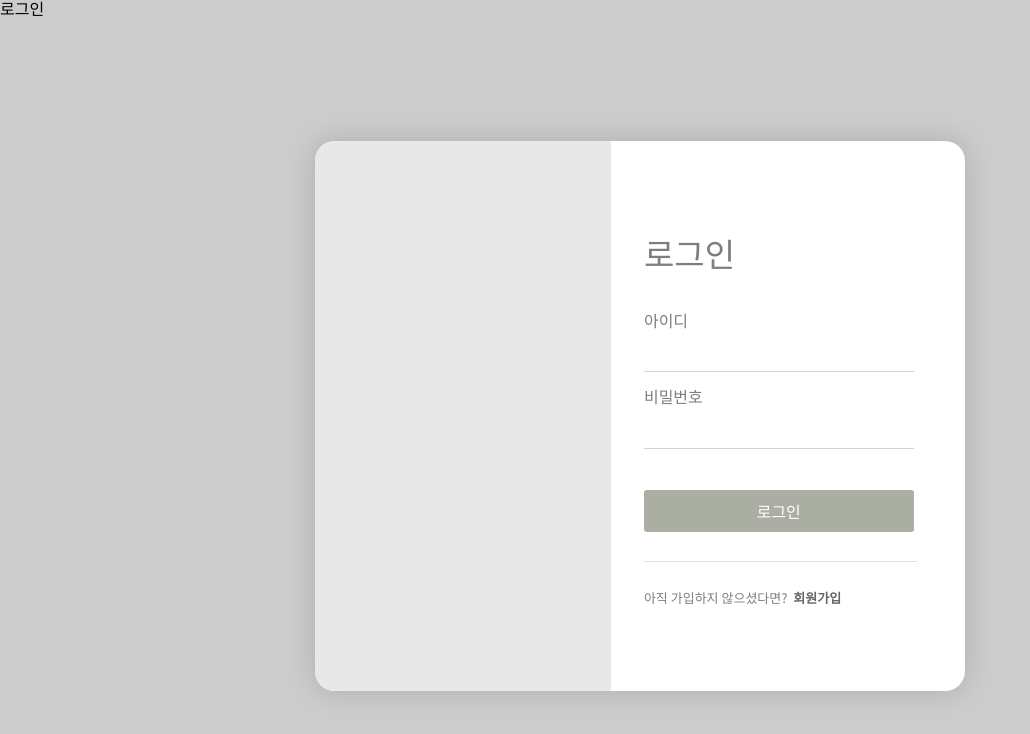
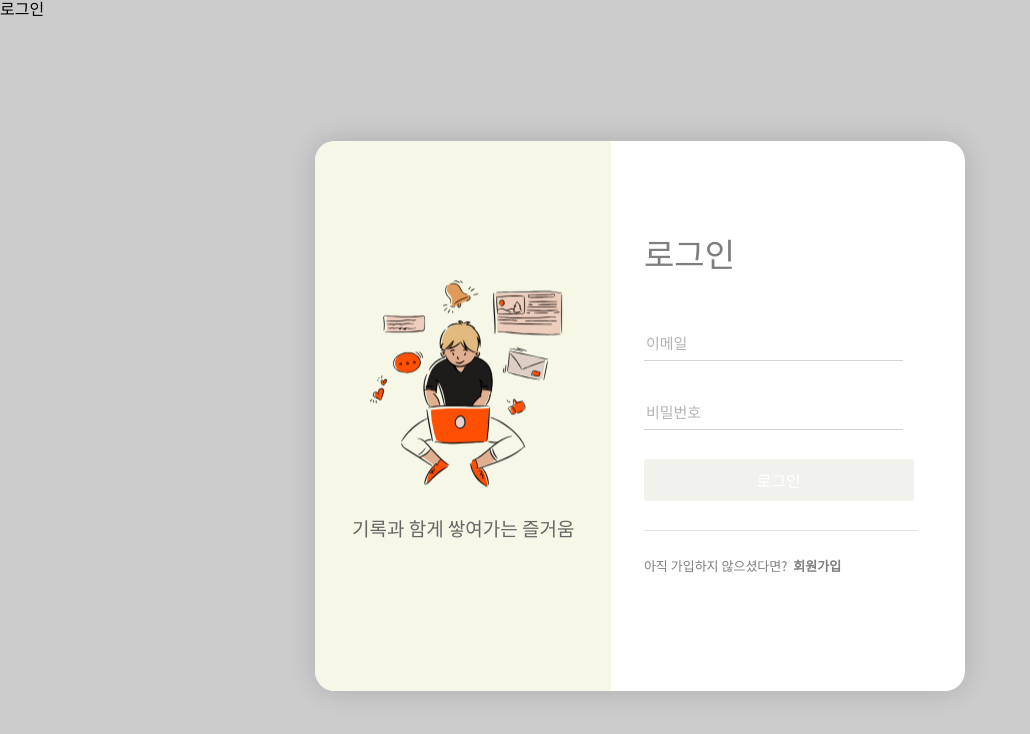
Before and after one commit to SangYunLeee/blog-frontend, a React (Create React App) app: page /login in a window 1280 px wide. Both pictures are taken after a click on the button "로그인". Shown: the top 734 px of the page, without its empty margins (0-1030 px from the left). Built offline with nearby package versions, Linux system fonts and the light colour scheme.

Commit message:
ADD: 로그인 기능 구현

```diff
--- a/package.json
+++ b/package.json
@@ -7,6 +7,7 @@
     "@testing-library/react": "^13.4.0",
     "@testing-library/user-event": "^13.5.0",
     "@types/jest": "^27.5.2",
+    "dotenv": "^16.0.3",
     "eslint": "^8.2.0",
     "eslint-config-react-app": "^7.0.1",
     "react": "^18.2.0",
--- a/src/components/Login/Login.module.scss
+++ b/src/components/Login/Login.module.scss
@@ -1,3 +1,11 @@
+@keyframes up-down {
+  from {
+    transform: translateY(60%);
+  }
+  to {
+    transform: translateY(65%);
+  }
+}
 .container {
   align-items: center;
   width: 100%;
@@ -30,11 +38,22 @@
 
   .image {
     width: 48%;
-    background-color: rgb(232, 232, 232);
+    background-color: #f7f7e8;
     height: 100%;
     align-items: flex-start;
     border-top-left-radius: 20px;
     border-bottom-left-radius: 20px;
+    .mainImage {
+      width: 100%;
+      animation: up-down 1.4s infinite ease-in-out alternate;
+    }
+    .slogan {
+      margin-top: 52%;
+      font-size: 19px;
+      font-weight: 300;
+      color: #666666;
+      text-align: center;
+    }
   }
   .title {
     width: 52%;
@@ -50,12 +69,22 @@
     .loginBtn {
       width: 80%;
       text-align: center;
-      background-color: #abaea3;
+      background-color: #c7cfb7;
       padding: 4% 2%;
       margin-top: 9%;
       color: rgb(255, 255, 255);
       border-radius: 3px;
       cursor: pointer;
+      &:disabled {
+        cursor: default;
+        background-color: #f2f2ec;
+        &:hover {
+          background-color: #f2f2ec;
+        }
+      }
+      &:hover {
+        background-color: #9dad7f;
+      }
     }
 
     .horizonLine {
@@ -74,7 +103,7 @@
     .signUpBtn {
       font-size: 13px;
       margin-top: 9%;
-      color: #666666;
+      color: #7e7e7e;
       font-weight: 600;
       cursor: pointer;
     }
--- a/src/components/Login/Login.tsx
+++ b/src/components/Login/Login.tsx
@@ -1,28 +1,84 @@
 import React, { useState } from 'react';
+import LoginInput from '../LoginInput/LoginInput';
+import SignUp from '../SignUp/SignUp';
 import css from './Login.module.scss';
-import LoginInput from '../LoginInput/LoginInput';
 
 const Login = () => {
-  const [open, isOpen] = useState<boolean>(false);
+  const [open, setOpen] = useState<boolean>(false); //헤더 만들어지면 헤더에 가야하는 불리언 10번줄도
+  const [singUpOpen, setSingUpOpen] = useState<boolean>(false);
+  const [id, setId] = useState<string>('');
+  const [pw, setPw] = useState<string>('');
+
+  const handleLogin = () => {
+    fetch(`${process.env.REACT_APP_API_URL}/login`, {
+      method: 'POST',
+      headers: {
+        'Content-Type': 'application/json'
+      },
+      body: JSON.stringify({
+        email: id,
+        password: pw
+      })
+    })
+      .then((response) => response.json())
+      .then((result) => {
+        if (result.token !== undefined) {
+          localStorage.setItem('token', result.token);
+          setOpen(false);
+        } else {
+          alert('아이디와 비밀번호를 확인해 주세요');
+        }
+      });
+  };
 
   return (
     <div>
-      <button onClick={() => isOpen(!open)}>로그인</button>
+      <button onClick={() => setOpen(!open)}>로그인</button>
       {open && (
         <div className={css.container}>
           <div className={css.content}>
-            <div className={css.image} />
-            <div className={css.title}>
-              <h2 className={css.login}>로그인</h2>
-              <LoginInput text="아이디" type="text" />
-              <LoginInput text="비밀번호" type="password" />
-              <button className={css.loginBtn}>로그인</button>
-              <div className={css.horizonLine} />
-              <p className={css.question}>아직 가입하지 않으셨다면? </p>
-              <button className={css.signUpBtn}>&nbsp;&nbsp;회원가입</button>
-            </div>
+            {!singUpOpen ? (
+              <>
+                <div className={css.image}>
+                  <img
+                    className={css.mainImage}
+                    src="image/blog.svg"
+                    alt="main pic"
+                  />
+                  <h5 className={css.slogan}>기록과 함게 쌓여가는 즐거움</h5>
+                </div>
+                <div className={css.title}>
+                  <h2 className={css.login}>로그인</h2>
+                  <LoginInput text="이메일" type="text" setFunc={setId} />
+                  <LoginInput text="비밀번호" type="password" setFunc={setPw} />
+                  <button
+                    className={css.loginBtn}
+                    onClick={() => handleLogin()}
+                    disabled={!(id.length > 0 && pw.length > 0)}
+                  >
+                    로그인
+                  </button>
+                  <div className={css.horizonLine} />
+                  <p className={css.question}>아직 가입하지 않으셨다면? </p>
+                  <button
+                    className={css.signUpBtn}
+                    onClick={() => setSingUpOpen(!singUpOpen)}
+                  >
+                    &nbsp;&nbsp;회원가입
+                  </button>
+                </div>
+              </>
+            ) : (
+              <SignUp />
+            )}
           </div>
-          <div className={css.backdrop} onClick={() => isOpen(!open)} />
+          <div
+            className={css.backdrop}
+            onClick={() => {
+              setOpen(false);
+              setSingUpOpen(false);
+            }}
+          />
         </div>
       )}
     </div>
--- a/src/components/LoginInput/LoginInput.module.scss
+++ b/src/components/LoginInput/LoginInput.module.scss
@@ -1,11 +1,41 @@
-.loginInput{
-    border-bottom: solid 1px #d3d3d3;
-    width: 80%;
-    margin-bottom: 4%;
-    padding: 3% 2%;
+.loginInput {
+  border-bottom: solid 1px #d3d3d3;
+  width: 80%;
+  padding: 20px 0px 4px 2px;
+  color: #6f6f6f;
+  &:focus + .labelName .contentName,
+  &:valid + .labelName .contentName {
+    transform: translateY((-150%));
+    font-size: 13px;
+    color: #6d6d6d;
+  }
 }
-.inputLabel{
-   display: block;
-   margin-top: 1%;
-   color: #7e7e7e;
+
+.formWrap {
+  position: relative;
+  margin-top: 20px;
+
+  .labelName {
+    display: block;
+    position: absolute;
+    bottom: 4px;
+    left: 2px;
+    width: 100%;
+    height: 100%;
+    pointer-events: none;
+    font-size: 15px;
+    color: #b3b3b3;
+    &::after {
+      position: absolute;
+      height: 100%;
+      width: 100%;
+      bottom: 0%;
+    }
+  }
+  .contentName {
+    position: absolute;
+    bottom: 7px;
+    left: 0px;
+    transition: all 0.3s ease;
+  }
 }
--- a/src/components/LoginInput/LoginInput.tsx
+++ b/src/components/LoginInput/LoginInput.tsx
@@ -1,16 +1,27 @@
-import React, { HTMLInputTypeAttribute } from 'react';
+import React, { HTMLInputTypeAttribute, Dispatch, SetStateAction } from 'react';
 import css from './LoginInput.module.scss';
 
 interface Props {
   text: string;
   type: HTMLInputTypeAttribute;
+  setFunc: Dispatch<SetStateAction<string>>;
 }
 
-const LoginInput = ({ text, type }: Props) => {
+const LoginInput = ({ text, type, setFunc }: Props) => {
   return (
-    <div>
-      <span className={css.inputLabel}>{text}</span>
-      <input id="userId" className={css.loginInput} type={type} />
+    <div className={css.formWrap}>
+      <input
+        id="userId"
+        className={css.loginInput}
+        type={type}
+        onChange={(e) => setFunc(e.target.value)}
+        name="form"
+        autoComplete="off"
+        required
+      />
+      <label htmlFor="form" className={css.labelName}>
+        <span className={css.contentName}>{text}</span>
+      </label>
     </div>
   );
 };
--- a/src/components/SignUp/SignUp.tsx
+++ b/src/components/SignUp/SignUp.tsx
@@ -1,6 +1,6 @@
 import React from 'react';
 
 function SignUp() {
-  return <div>router 를 연결해주세요.</div>;
+  return <div>회원가입</div>;
 }
 export default SignUp;
```
Also changed, not shown: public/image/blog.svg (added), 1 other file (tests, documents, lock files or other folders).
